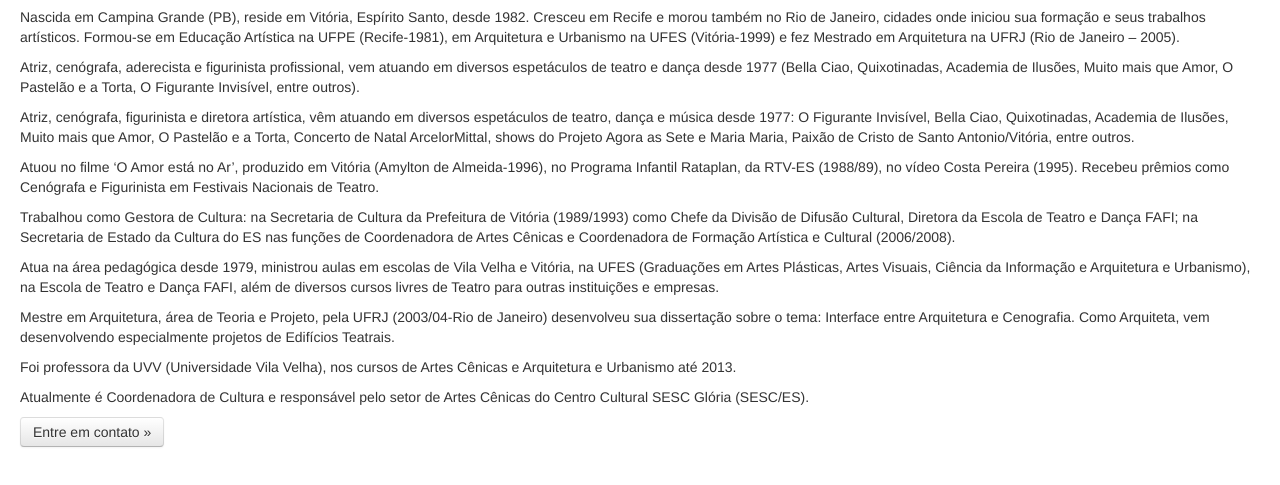
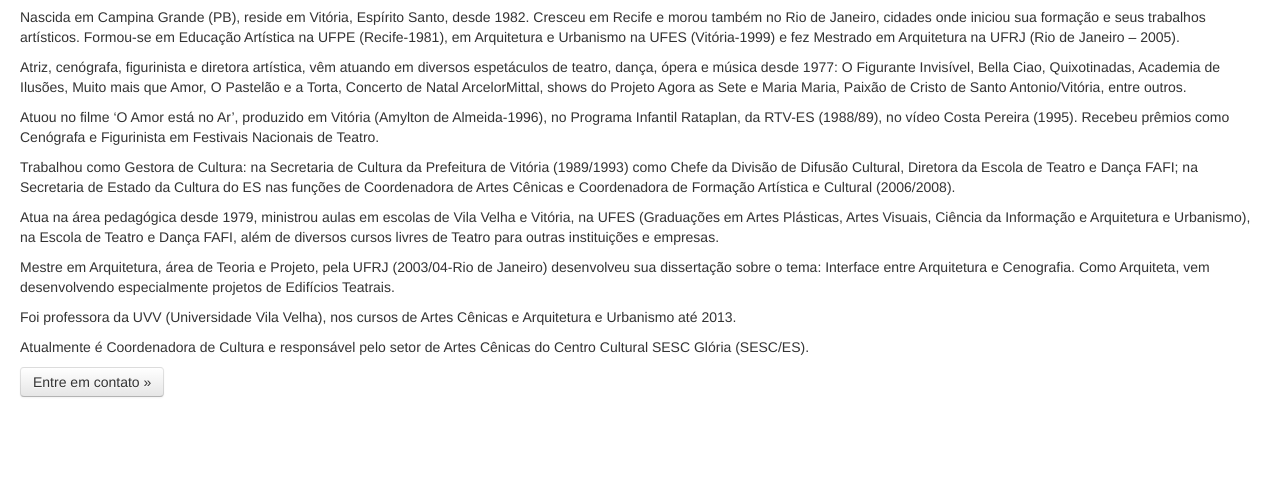
Before and after one commit to gomesp/colettedantas.com, a plain HTML site: page biografia.html in a window 1280 px wide. Shown: the part 105-590 px from the top of the page. Drawn offline with Linux system fonts and the light colour scheme.

Commit message:
Update biografia.html

```diff
--- a/biografia.html
+++ b/biografia.html
@@ -67,10 +67,9 @@
 			<p>
 
 
-Nascida em Campina Grande (PB), reside em Vitória, Espírito Santo, desde 1982. Cresceu em Recife e morou também no Rio de Janeiro, cidades onde iniciou sua formação e seus trabalhos artísticos. Formou-se em Educação Artística na UFPE (Recife-1981), em Arquitetura e Urbanismo na UFES (Vitória-1999) e fez Mestrado em Arquitetura na UFRJ (Rio de Janeiro – 2005).</p><p>
-Atriz, cenógrafa, aderecista e figurinista profissional, vem atuando em diversos espetáculos de teatro e dança desde 1977 (Bella Ciao, Quixotinadas, Academia de Ilusões, Muito mais que Amor, O Pastelão e a Torta,  O Figurante Invisível, entre outros).
-</p><p>
-Atriz, cenógrafa, figurinista e diretora artística, vêm atuando em diversos espetáculos de teatro, dança e música desde 1977: O Figurante Invisível, Bella Ciao, Quixotinadas, Academia de Ilusões, Muito mais que Amor, O Pastelão e a Torta, Concerto de Natal ArcelorMittal, shows do Projeto Agora as Sete e Maria Maria, Paixão de Cristo de Santo Antonio/Vitória, entre outros.</p>
+Nascida em Campina Grande (PB), reside em Vitória, Espírito Santo, desde 1982. Cresceu em Recife e morou também no Rio de Janeiro, cidades onde iniciou sua formação e seus trabalhos artísticos. Formou-se em Educação Artística na UFPE (Recife-1981), em Arquitetura e Urbanismo na UFES (Vitória-1999) e fez Mestrado em Arquitetura na UFRJ (Rio de Janeiro – 2005).</p>
+<p>
+Atriz, cenógrafa, figurinista e diretora artística, vêm atuando em diversos espetáculos de teatro, dança, ópera e música desde 1977: O Figurante Invisível, Bella Ciao, Quixotinadas, Academia de Ilusões, Muito mais que Amor, O Pastelão e a Torta, Concerto de Natal ArcelorMittal, shows do Projeto Agora as Sete e Maria Maria, Paixão de Cristo de Santo Antonio/Vitória, entre outros.</p>
 			<p>
 Atuou no filme ‘O Amor está no Ar’, produzido em Vitória (Amylton de Almeida-1996), no Programa Infantil Rataplan, da RTV-ES (1988/89), no vídeo Costa Pereira (1995). Recebeu prêmios como Cenógrafa e Figurinista em Festivais Nacionais de Teatro. 			</p>
 			<p>
```
